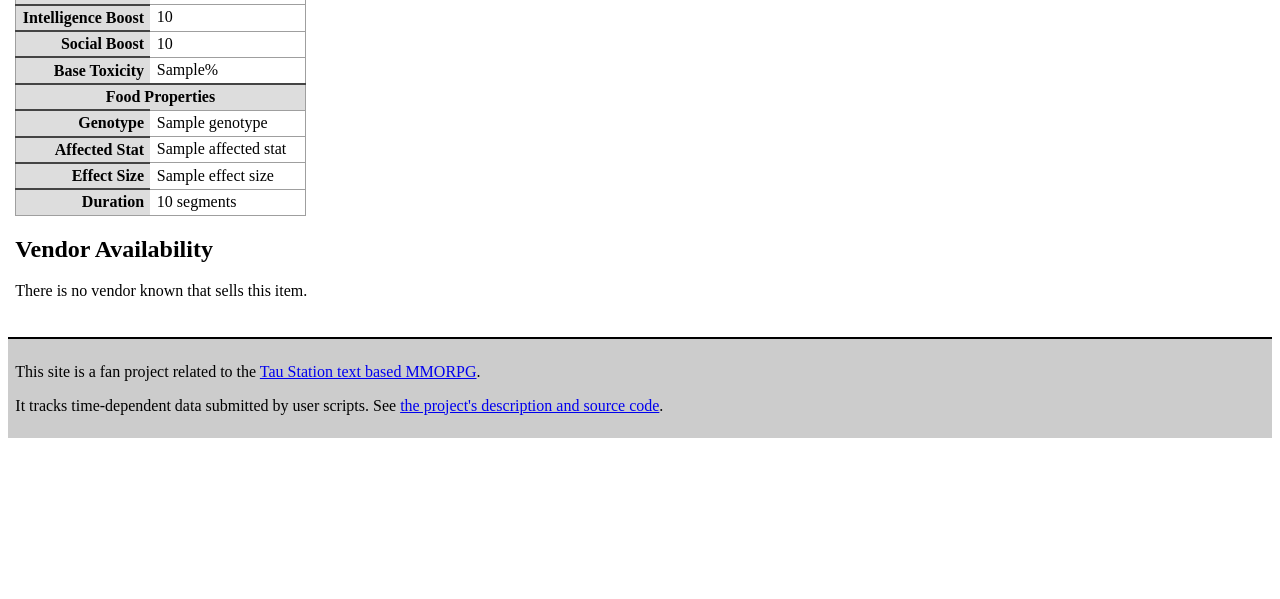
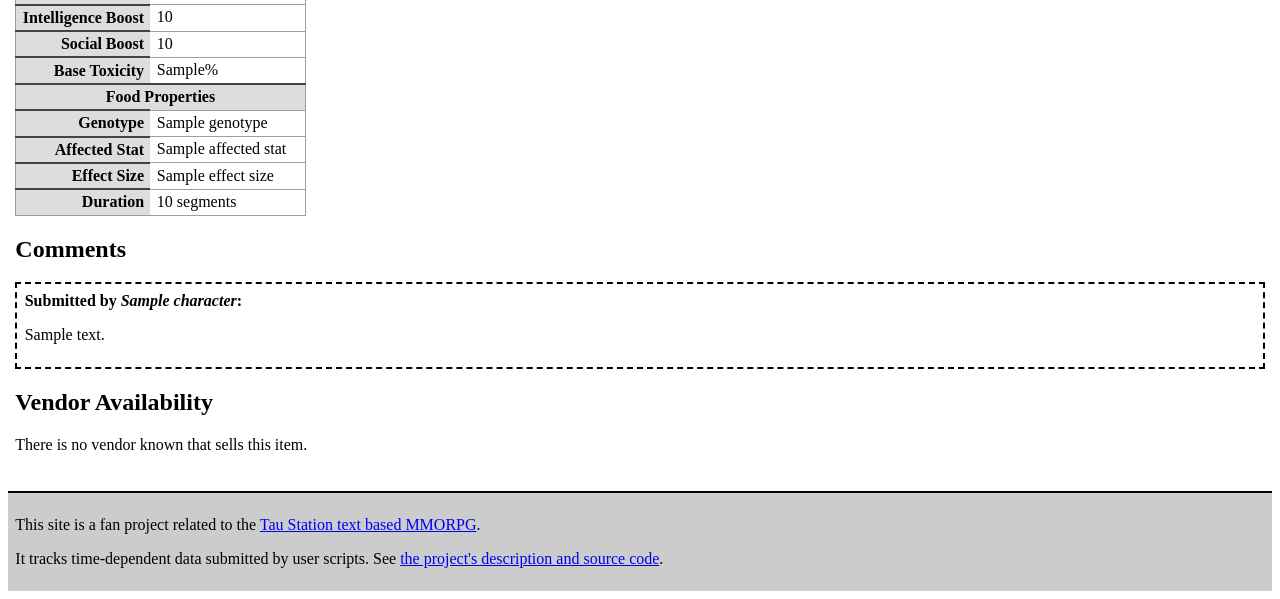
Before and after one commit to taustation-fan/universal-tau-tracker, a Flask app: template utt/templates/item/detail.html in a window 1280 px wide. Shown: the part 607-1206 px from the top of the page. Before the commit the page ends 1045 px from the top, so only its background shows below. Run offline with Flask 2, Linux system fonts and the light colour scheme; the template is opened without the code that fills it: most values are stand-ins (such as "Sample title", 1, 10 or a date in 2020); parts of the project's set-up code (start-up, migrations or seed data) failed here and were passed over.

Commit message:
Item comments (no edit interface yet)

```diff
--- a/utt/static/style.css
+++ b/utt/static/style.css
@@ -62,3 +62,12 @@ ul.subnav li {
     list-style: "🚀 ";
     list-style-position: outside;
 }
+
+section.comment {
+    margin-top: 2ex;
+    padding: 1ex;
+    border-style: dashed;
+    border-color: black;
+    border-width: 2px;
+
+}
--- a/utt/templates/item/detail.html
+++ b/utt/templates/item/detail.html
@@ -144,6 +144,19 @@
     </tbody>
 </table>
 
+{% set comments = item.comments %}
+{% if comments %}
+<h2>Comments</h2>
+
+{% for comment in comments %}
+    <section class="comment">
+        <b>Submitted by <i>{{ comment.token.character.name | escape }}</i>:</b>
+        <p>{{ comment.comment | escape }}</p>
+    </section>
+{% endfor %}
+
+{% endif %}
+
 <h2>Vendor Availability</h2>
 
 {% set inventories = item.current_inventories %}
```
Also changed, not shown: utt/model.py (+10 -0 lines).
